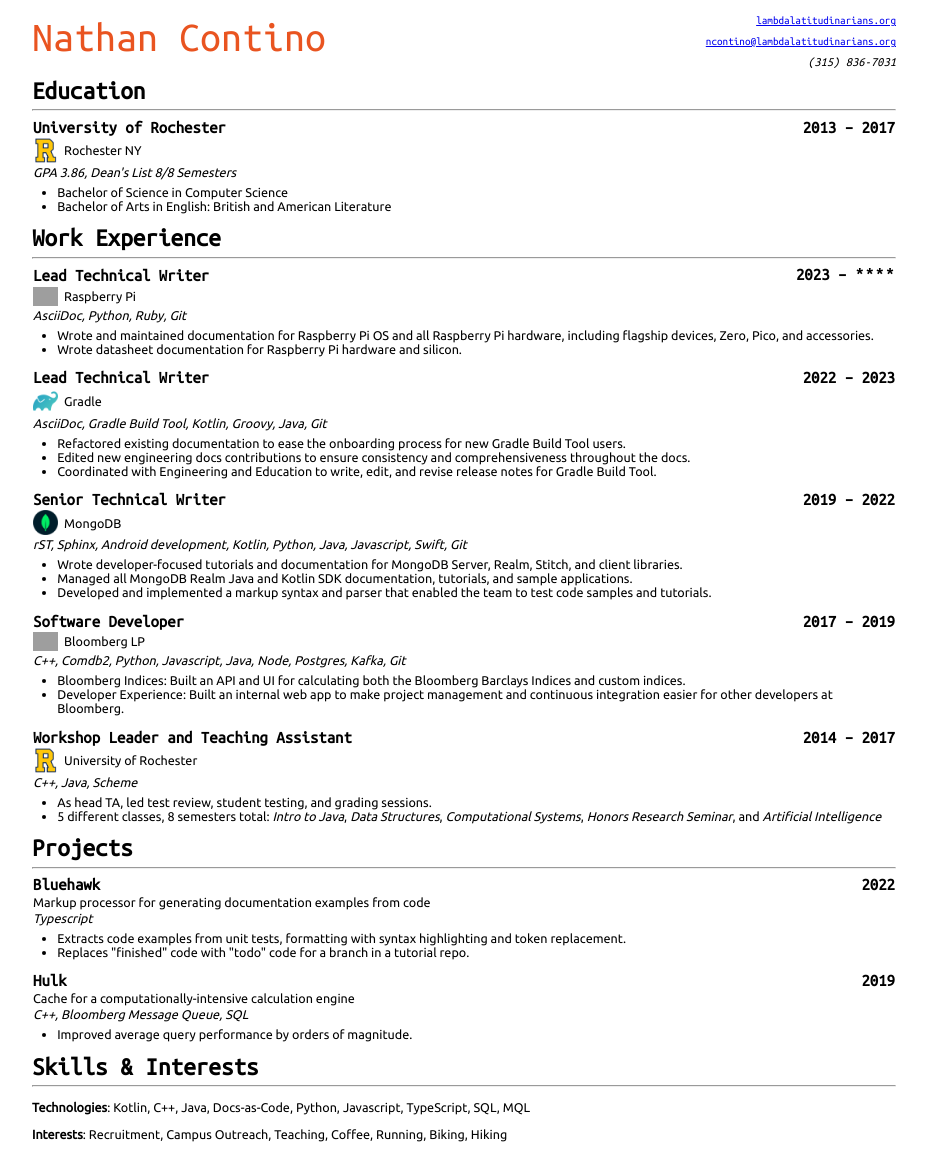
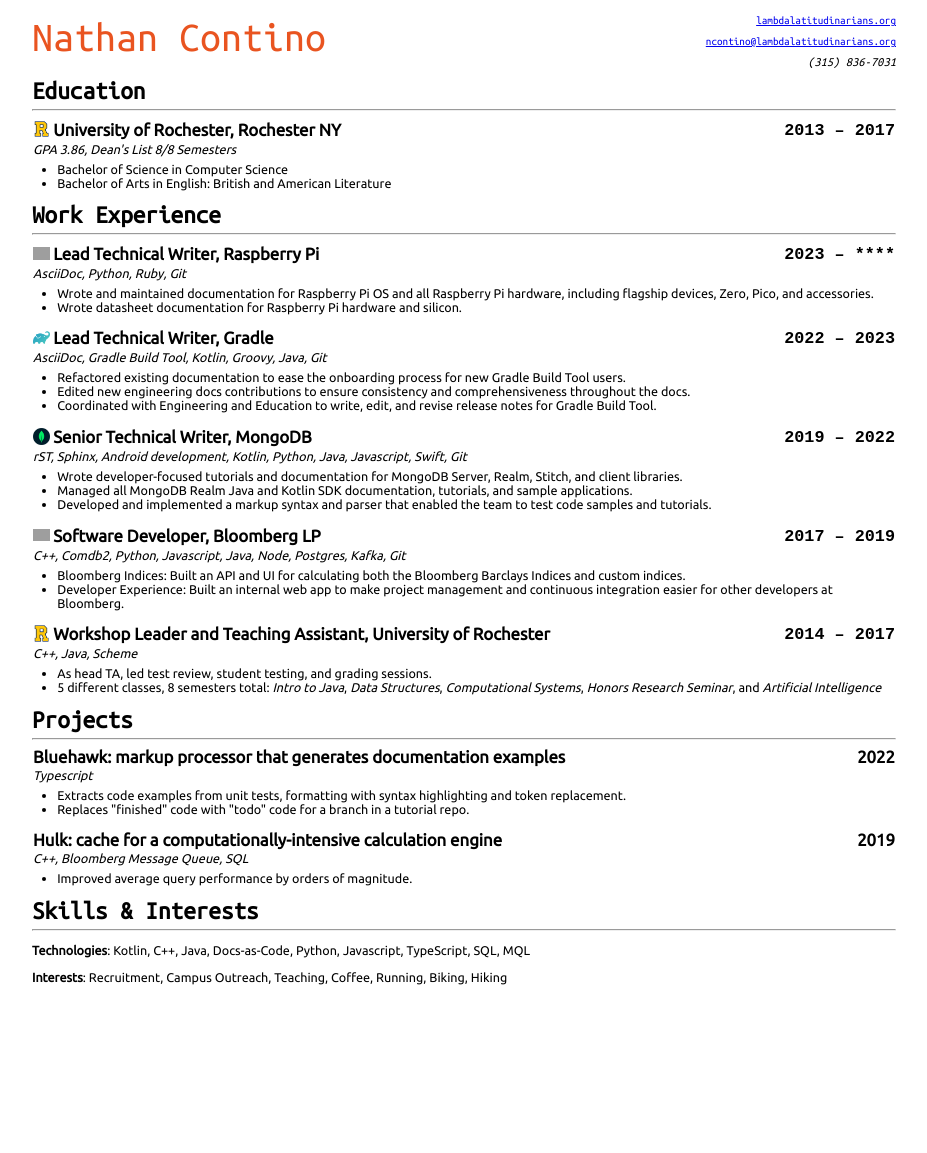
Before and after one commit to nathan-contino/nathan-contino.github.io, a Jekyll site: the page built from _pages/resume.md, in a window 1280 px wide. Shown: the whole page, without its empty margins (176-1103 px from the left). Built offline with Jekyll 4.4.1, drawn with Linux system fonts in a browser that asks for light colours; after the commit the page ends 997 px from its top, so only the background shows below that; grey boxes are pictures that could not be loaded.

Commit message:
Minor resume style tweaks

```diff
--- a/_pages/resume.md
+++ b/_pages/resume.md
@@ -19,9 +19,8 @@
 
 ***
 
-| University of Rochester | 2013 – 2017 |
+| {::nomarkdown} <div style="display: flex; align-items: center;"> <img src="/_resources/rochester.ico" style="width:1em !important; border: 0px !important; padding-right: .2em;" /> University of Rochester, Rochester NY</div>{:/} | `2013 – 2017` |
 | :--- | ---: |
-| {::nomarkdown} <div style="display: flex; align-items: center;"> <img src="/_resources/rochester.ico" style="width:2em !important; border: 0px !important;" /> &nbsp Rochester NY</div>{:/} ||
 | _GPA 3.86, Dean's List 8/8 Semesters_ ||
 
 * Bachelor of Science in Computer Science
@@ -32,44 +31,39 @@
 
 ***
 
-| **Lead Technical Writer** | 2023 – `****` |
+| {::nomarkdown} <div style="display: flex; align-items: center;"> <img src="/_resources/raspberrypi.ico" style="width:1em !important; border: 0px !important; padding-right: .2em;" />  Lead Technical Writer, Raspberry Pi </div>{:/} | `2023 – ****` |
 | :--- | ---: |
-| {::nomarkdown} <div style="display: flex; align-items: center;"> <img src="/_resources/raspberrypi.ico" style="width:2em !important; border: 0px !important;" /> &nbsp Raspberry Pi </div>{:/} ||
 | _AsciiDoc, Python, Ruby, Git_ ||
 
 * Wrote and maintained documentation for Raspberry Pi OS and all Raspberry Pi hardware, including flagship devices, Zero, Pico, and accessories.
 * Wrote datasheet documentation for Raspberry Pi hardware and silicon.
 
-| **Lead Technical Writer**  | 2022 – 2023 |
+| {::nomarkdown} <div style="display: flex; align-items: center;"> <img src="/_resources/gradle.ico" style="width:1em !important; border: 0px !important; padding-right: .2em;" /> Lead Technical Writer, Gradle </div>{:/}  | `2022 – 2023` |
 | :--- | ---: |
-| {::nomarkdown} <div style="display: flex; align-items: center;"> <img src="/_resources/gradle.ico" style="width:2em !important; border: 0px !important;" /> &nbsp Gradle </div>{:/} ||
 | _AsciiDoc, Gradle Build Tool, Kotlin, Groovy, Java, Git_ ||
 
 * Refactored existing documentation to ease the onboarding process for new Gradle Build Tool users.
 * Edited new engineering docs contributions to ensure consistency and comprehensiveness throughout the docs.
 * Coordinated with Engineering and Education to write, edit, and revise release notes for Gradle Build Tool.
 
-| **Senior Technical Writer**  | 2019 – 2022 |
+| {::nomarkdown} <div style="display: flex; align-items: center;"> <img src="/_resources/mongodb.ico" style="width:1em !important; border: 0px !important; padding-right: .2em;" /> Senior Technical Writer, MongoDB </div>{:/}  | `2019 – 2022` |
 | :--- | ---: |
-| {::nomarkdown} <div style="display: flex; align-items: center;"> <img src="/_resources/mongodb.ico" style="width:2em !important; border: 0px !important;" /> &nbsp MongoDB </div>{:/} ||
 | _rST, Sphinx, Android development, Kotlin, Python, Java, Javascript, Swift, Git_ ||
 
 * Wrote developer-focused tutorials and documentation for MongoDB Server, Realm, Stitch, and client libraries.
 * Managed all MongoDB Realm Java and Kotlin SDK documentation, tutorials, and sample applications.
 * Developed and implemented a markup syntax and parser that enabled the team to test code samples and tutorials.
 
-| **Software Developer**  | 2017 – 2019|
+| {::nomarkdown} <div style="display: flex; align-items: center;"> <img src="/_resources/bloomberg.ico" style="width:1em !important; border: 0px !important; padding-right: .2em;" /> Software Developer, Bloomberg LP</div>{:/} | `2017 – 2019` |
 | :--- | ---: |
-| {::nomarkdown} <div style="display: flex; align-items: center;"> <img src="/_resources/bloomberg.ico" style="width:2em !important; border: 0px !important;" /> &nbsp Bloomberg LP </div>{:/}||
 | _C++, Comdb2, Python, Javascript, Java, Node, Postgres, Kafka, Git_ ||
 
 * Bloomberg Indices: Built an API and UI for calculating both the Bloomberg Barclays Indices and custom indices.
 * Developer Experience: Built an internal web app to make project management and continuous integration easier for
 other developers at Bloomberg.
 
-| **Workshop Leader and Teaching Assistant**  | 2014 – 2017|
+| {::nomarkdown} <div style="display: flex; align-items: center;"> <img src="/_resources/rochester.ico" style="width:1em !important; border: 0px !important; padding-right: .2em;" /> Workshop Leader and Teaching Assistant, University of Rochester</div>{:/} | `2014 – 2017` |
 | :--- | ---: |
-| {::nomarkdown} <div style="display: flex; align-items: center;"> <img src="/_resources/rochester.ico" style="width:2em !important; border: 0px !important;" /> &nbsp University of Rochester </div>{:/} ||
 | _C++, Java, Scheme_ ||
 
 * As head TA, led test review, student testing, and grading sessions.
@@ -79,17 +73,15 @@
 
 ***
 
-| **Bluehawk** | 2022 |
+| **Bluehawk**: markup processor that generates documentation examples | 2022 |
 | :--- | ---: |
-| Markup processor for generating documentation examples from code ||
 | _Typescript_ ||
 
 * Extracts code examples from unit tests, formatting with syntax highlighting and token replacement.
 * Replaces "finished" code with "todo" code for a branch in a tutorial repo.
 
-| **Hulk** | 2019 |
+| **Hulk**: cache for a computationally-intensive calculation engine | 2019 |
 | :--- | ---: |
-| Cache for a computationally-intensive calculation engine ||
 | _C++, Bloomberg Message Queue, SQL_ ||
 
 * Improved average query performance by orders of magnitude.
--- a/_stylesheets/resume.css
+++ b/_stylesheets/resume.css
@@ -43,7 +43,6 @@
 
 thead {
   font-size: 1.2rem;
-  font-family: var(--mono-font);
 }
 
 h1,h2,h3,h4,h5 {
```
